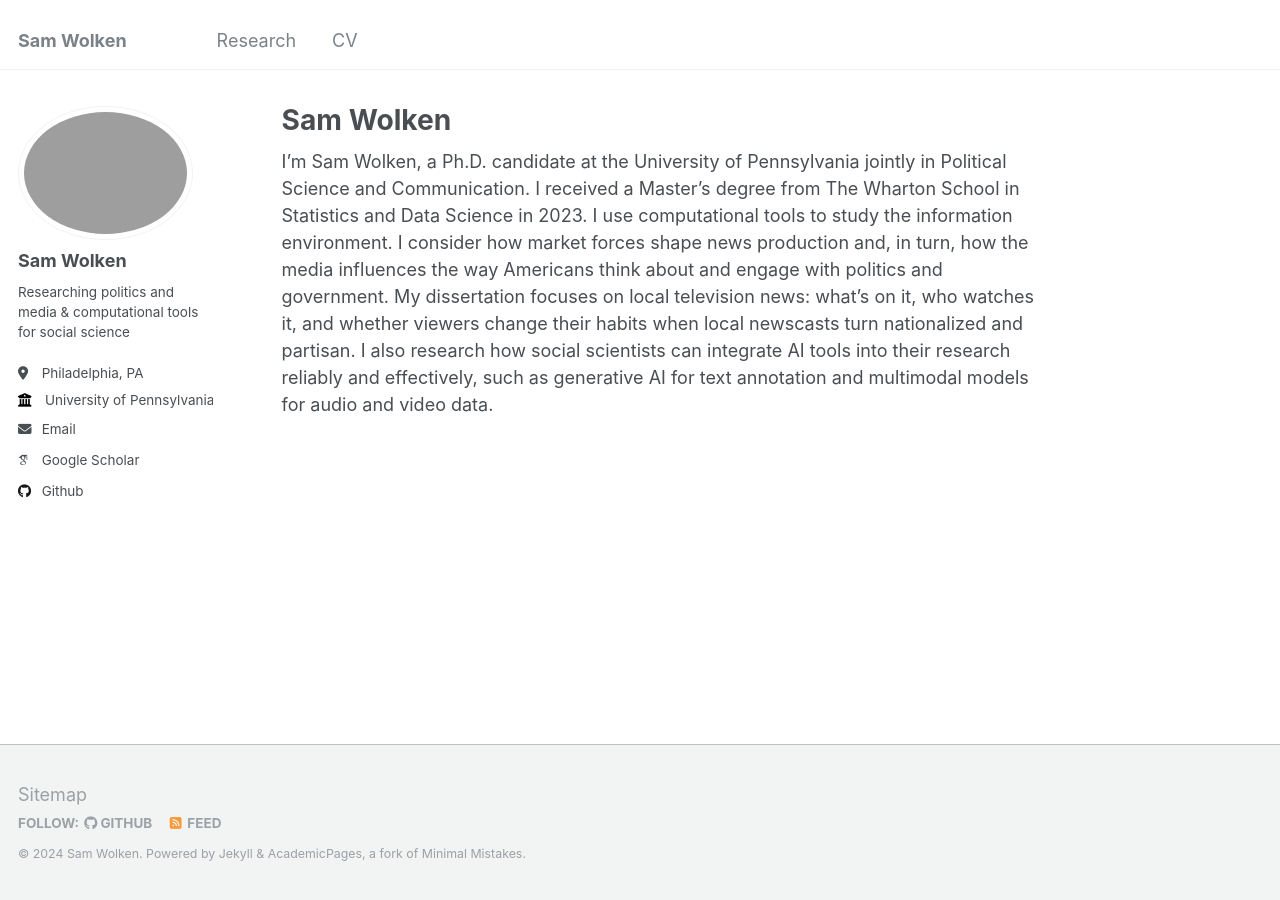
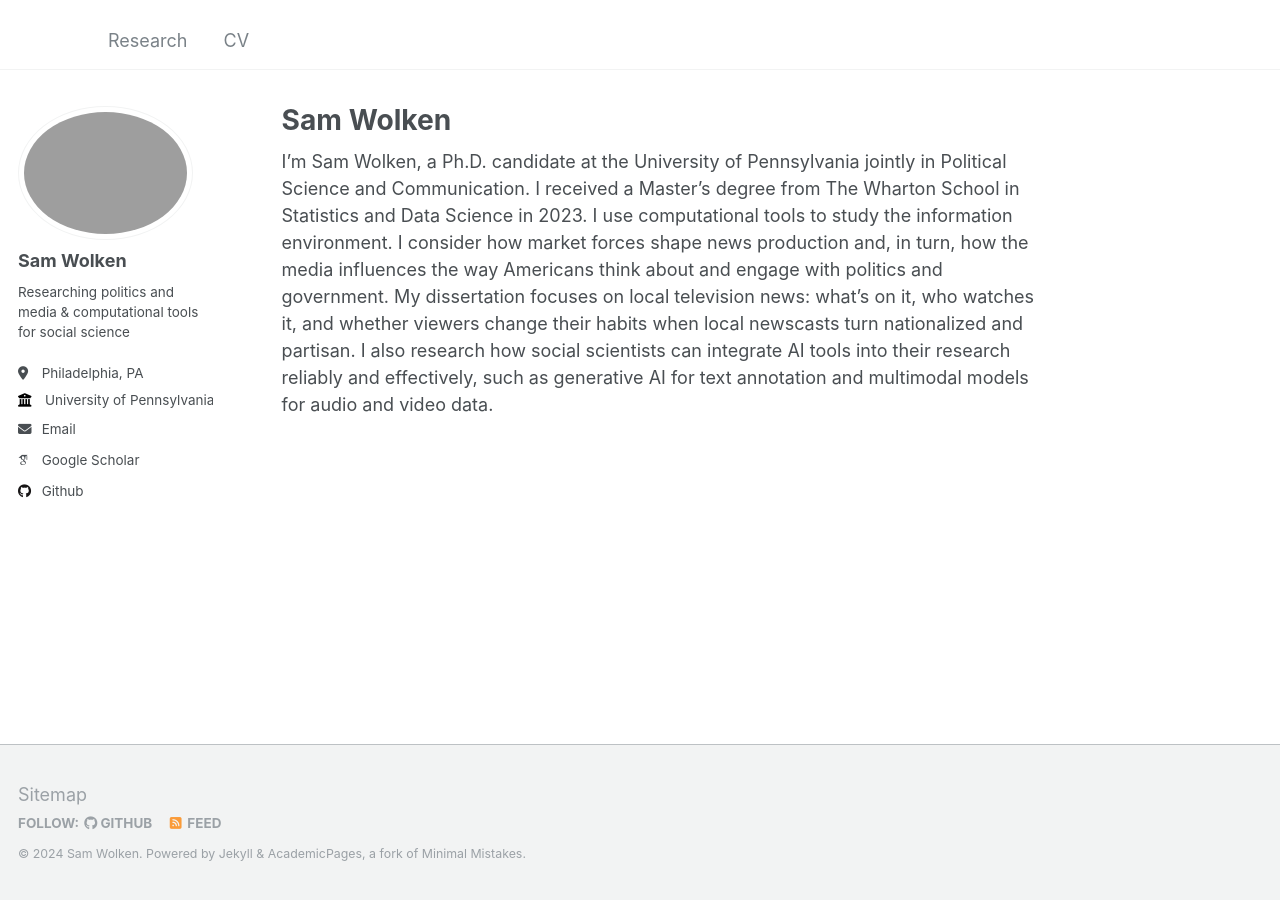
Before and after one commit to swolken/.github.io, a Jekyll site: the page built from _pages/about.md, in a window 1280 px wide. Built offline with Jekyll 4.4.1, drawn with Linux system fonts in a browser that asks for light colours; some web fonts are replaced.

Commit message:
Update _config.yml

```diff
--- a/_config.yml
+++ b/_config.yml
@@ -8,8 +8,8 @@
 
 # Basic Site Settings
 locale                   : "en-US"
-title                    : "Sam Wolken"
-title_separator          : "-"
+title                    : ""
+title_separator          : ""
 name                     : &name "Sam Wolken"
 description              : &description "Computational Social Scientist"
 url                      : https://swolken.github.io # the base hostname & protocol for your site e.g. "https://mmistakes.github.io"
```
